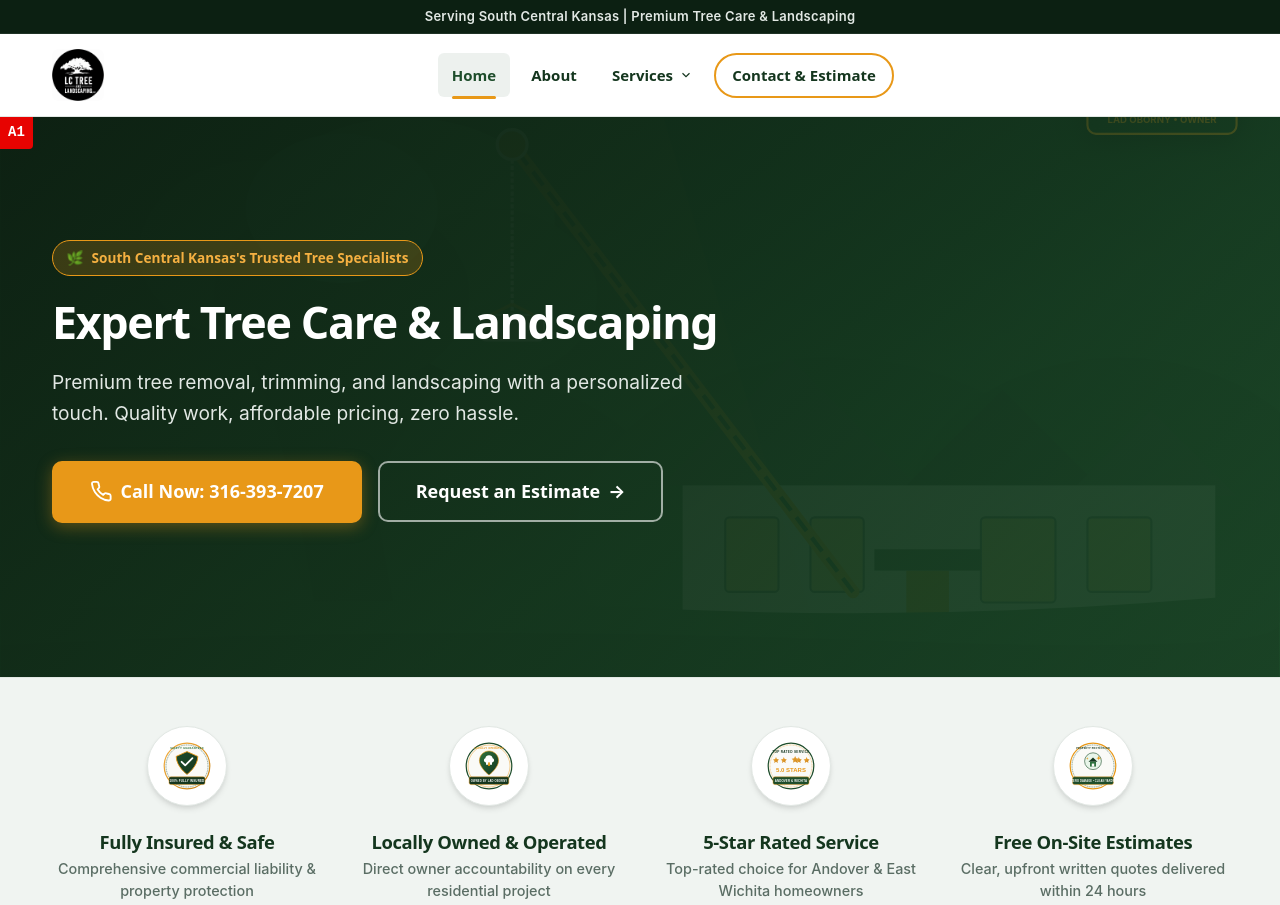
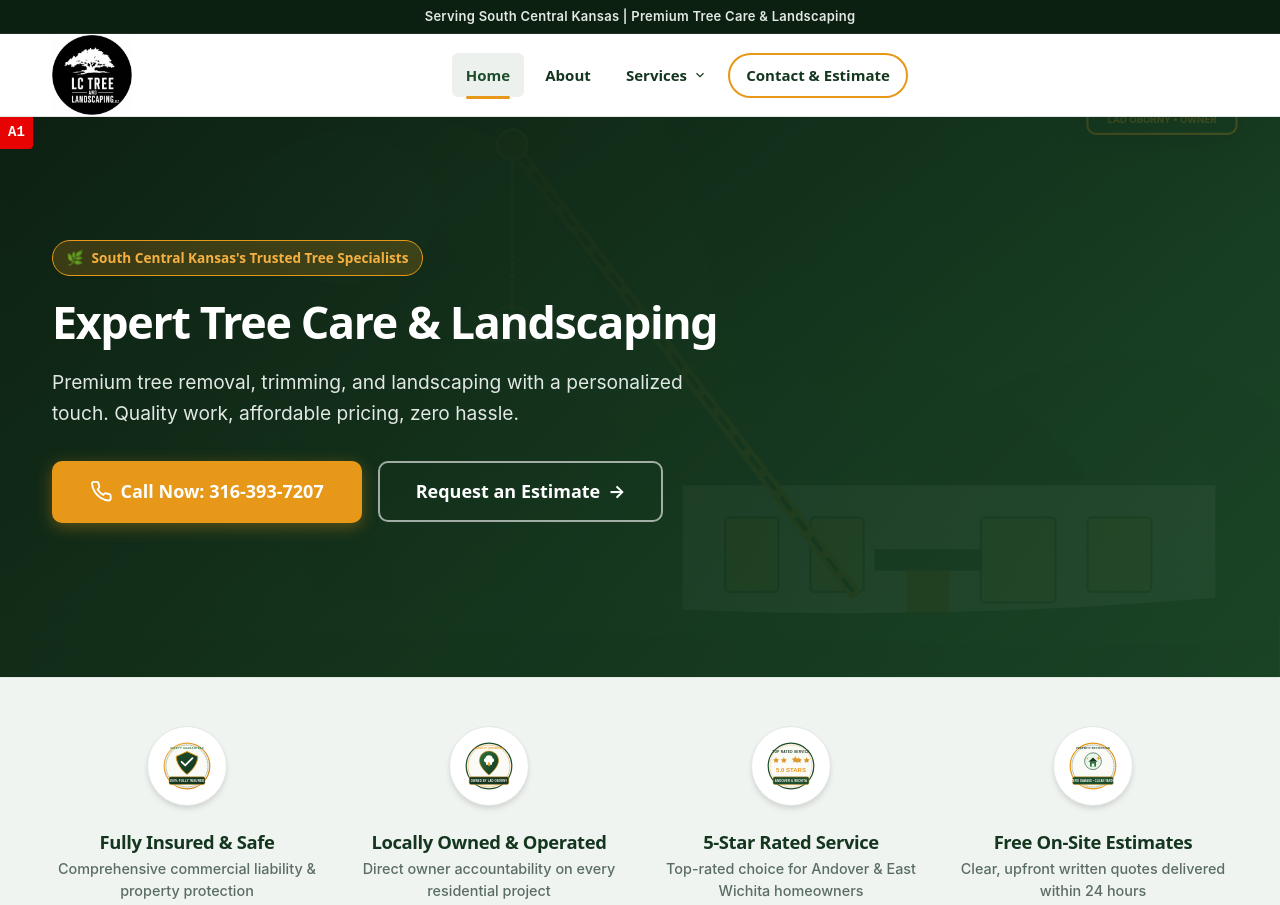
Before and after one commit to kpwebsite23-star/lads-website, a website: page index.html in a window 1280 px wide. Shown: the top 905 px of the page. Drawn offline with Linux system fonts and the light colour scheme.

Commit message:
Increase logo size in header per Lad's request

```diff
--- a/css/styles.css
+++ b/css/styles.css
@@ -491,9 +491,9 @@ main {
 }
 
 .logo-img {
-  height: 52px;
+  height: 80px;
   width: auto;
-  max-height: 52px;
+  max-height: 80px;
   object-fit: contain;
   border-radius: var(--radius-sm);
   transition: transform var(--transition-fast);
@@ -501,8 +501,8 @@ main {
 }
 
 .site-header.header-scrolled .logo-img {
-  height: 44px;
-  max-height: 44px;
+  height: 60px;
+  max-height: 60px;
 }
 
 .logo:hover .logo-img {
--- a/index.html
+++ b/index.html
@@ -124,7 +124,7 @@
     <div class="header-main">
       <div class="container header-container">
         <a href="index.html" class="logo" aria-label="LC Tree and Landscaping, LLC Home">
-          <img src="assets/images/logo.jpg" alt="LC Tree and Landscaping, LLC" class="logo-img" width="52" height="52">
+          <img src="assets/images/logo.jpg" alt="LC Tree and Landscaping, LLC" class="logo-img" width="80" height="80">
         </a>
 
         <nav class="main-nav" id="main-nav" aria-label="Main Navigation">
```
Also changed, not shown: about.html (+1 -1 lines), contact.html (+1 -1 lines), services.html (+1 -1 lines).
